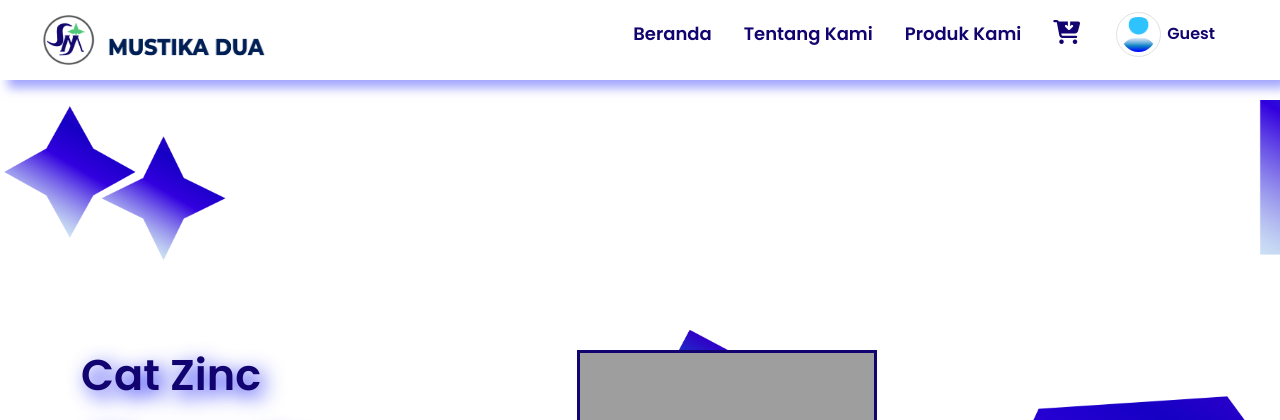
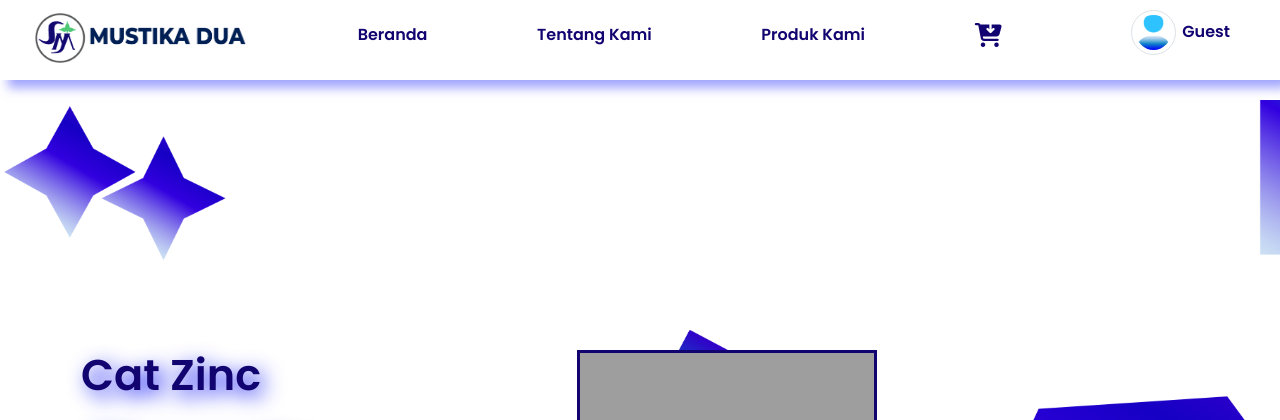
Before and after one commit to assan07/Final-Project, a Flask app: page / in a window 1280 px wide. Shown: the top 420 px of the page. Run offline with Flask 2, Linux system fonts and the light colour scheme; grey boxes are pictures that could not be loaded.

Commit message:
responsive navbar in mobile divace

```diff
--- a/static/css/index.css
+++ b/static/css/index.css
@@ -9,43 +9,41 @@ body {
   margin: 0;
 }
 /* navbar */
-.nav {
+.nav-bar {
   display: flex;
-  justify-content: space-between;
   height: 80px;
   background: #ffffff;
+  width: 100vw;
   z-index: 1000;
   box-shadow: 8px 8px 10px #6166fa96;
+}
+.nav-bar .link-href {
+  display: flex;
+  flex-direction: row;
+  justify-content: space-between;
+  width: 100%;
+  list-style: none;
+  text-decoration: none;
+  color: #120470 !important;
+  font-weight: bold;
 }
 /* icon brand */
 #icon-brand {
   width: 56px;
   height: 56px;
-  margin-left: 40px;
-  margin-right: 10px;
+  margin-top: 10px;
+  /* margin-left: 40px; */
+  /* margin-right: 10px; */
 }
 
 #icon-title {
   width: 160px;
   height: 40px;
-  margin-top: 7px;
+  /* margin-top: 7px; */
 }
-/* =========== */
-.nav .link-href {
-  display: flex;
-  justify-content: space-between;
-  text-decoration: none;
-  list-style: none;
-  margin-top: 12px;
-  margin-right: 45px;
-  height: 40px;
-  font-size: 18px;
-}
-
-.nav-link {
-  text-decoration: none;
-  color: #120470 !important;
-  font-weight: bold;
+.link-href .nav-item {
+  margin-top: 23px;
+  text-align: end;
 }
 
 .nav-link:hover {
@@ -60,7 +58,8 @@ body {
 /* icon user */
 .icon-user {
   color: #120470;
-  margin-right: 20px;
+  margin-right: 50px;
+  margin-top: 10px;
   margin-left: 20px;
   cursor: pointer;
   height: 80px;
--- a/templates/carts/order_history.html
+++ b/templates/carts/order_history.html
@@ -112,14 +112,14 @@
               </p>
               <p>Quantity: {{ item.get('quantity', 0) }}</p>
               <p>
-                Order Status:z
+                Order Status:
                 <span
                   class="badge {% if order.status == 'pending' %}bg-warning{% elif order.status == 'confirmed' %}bg-info{% elif order.status == 'completed' %}bg-success{% endif %}"
                 >
                   {{order.status}}
                 </span>
               </p>
-              <p class="mt-0">Total: Rp. {{ item.get('subtotal', 0) }}</p>
+              <p class="mt-0">Total: Rp. {{ "{:,.0f}".format(item.get('subtotal', 0)) }}</p>
             </div>
             <div class="col-3 button-fiture">
               {% if order.status == 'completed' %}
--- a/templates/main/index.html
+++ b/templates/main/index.html
@@ -15,12 +15,7 @@ Kami berkomitmen untuk menyediakan material bangunan berkualitas tinggi untuk ke
     <meta property="og:type" content="website" />
     <meta property="og:url" content="https://metatags.io/" />
     <meta property="og:title" content="Toko Bangunan Mustika Dua" />
-    <meta
-      property="og:description"
-      content="We are committed to providing high-quality building materials for your
-          needs. With years of experience, we strive to bring innovative
-          solutions to our customers."
-    />
+
     <meta
       property="og:image"
       content="{{ url_for('static', filename='images/icon/logo-brand.png') }}"
--- a/templates/main/navbar1.html
+++ b/templates/main/navbar1.html
@@ -25,10 +25,12 @@
   <body>
     <header>
       <div class="w-100 col-12">
-        <nav class="nav fixed-top nav-pills" aria-label="Main navigation">
+        <nav class="nav-bar fixed-top nav-pills" aria-label="Main navigation">
+          <ul class="link-href">
+            <li>
               <a
                 href="/"
-            class="logo col-4 d-flex align-items-center mb-3 mb-md-0 me-md-auto link-body-emphasis text-decoration-none"
+                class="logo col-4 d-flex align-items-center link-body-emphasis text-decoration-none"
               >
                 <img
                   id="icon-brand"
@@ -41,13 +43,19 @@
                   alt="Logo title"
                 />
               </a>
-          <ul class="link-href">
+            </li>
             <li class="nav-item"><a href="/" class="nav-link">Beranda</a></li>
             <li class="nav-item">
               <a href="/#about" class="nav-link">Tentang Kami</a>
             </li>
-            <li class="nav-item product-link">
-              <a href="/products/product_lists" class="nav-link">Produk Kami</a>
+            <li class="nav-item d-flex">
+              <a href="/products/product_lists" class="nav-link product-link"
+                >Produk Kami</a
+              >
+              <a
+                href="/products/product_lists"
+                class="nav-link fa-solid fa-shop"
+              ></a>
             </li>
             <li class="nav-item cart">
               <a
```
Also changed, not shown: other parts of static/css/index.css (+159 -17 lines). Lines whose indentation alone changed are shown as unchanged.
